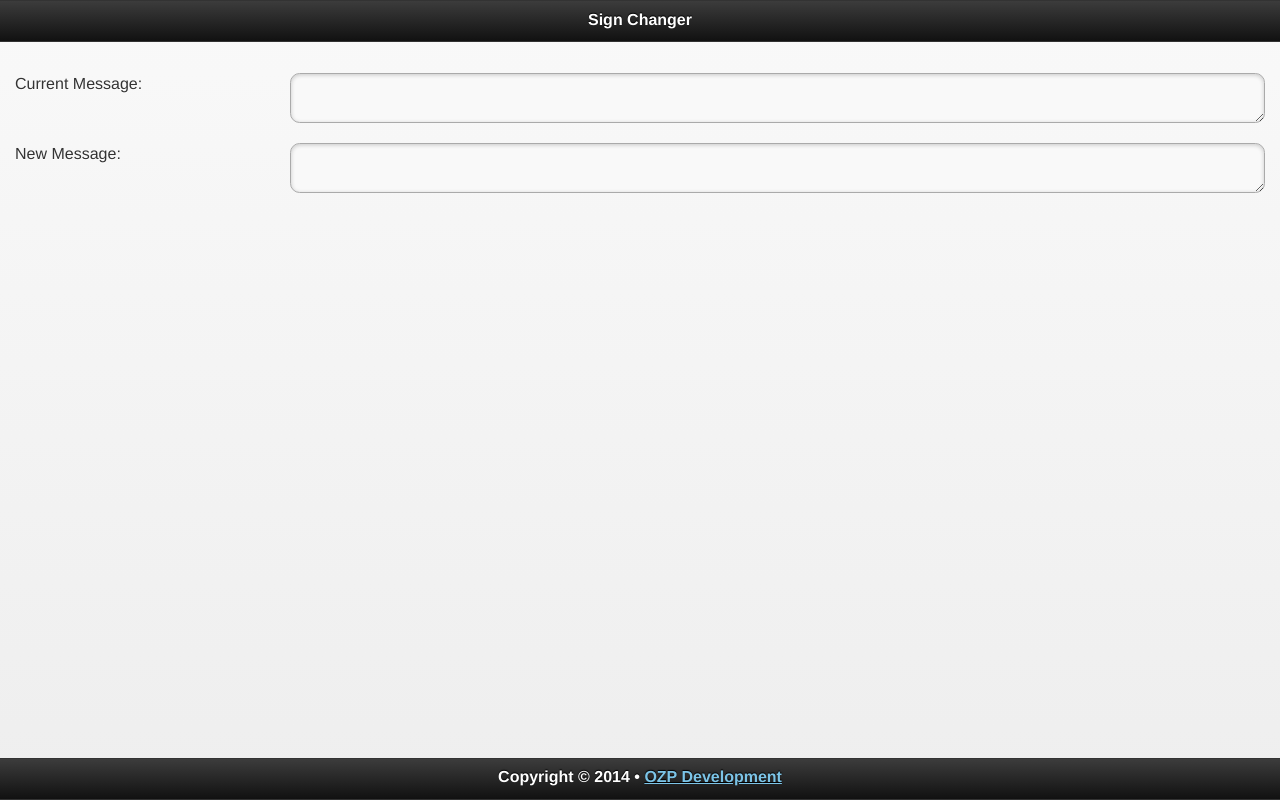
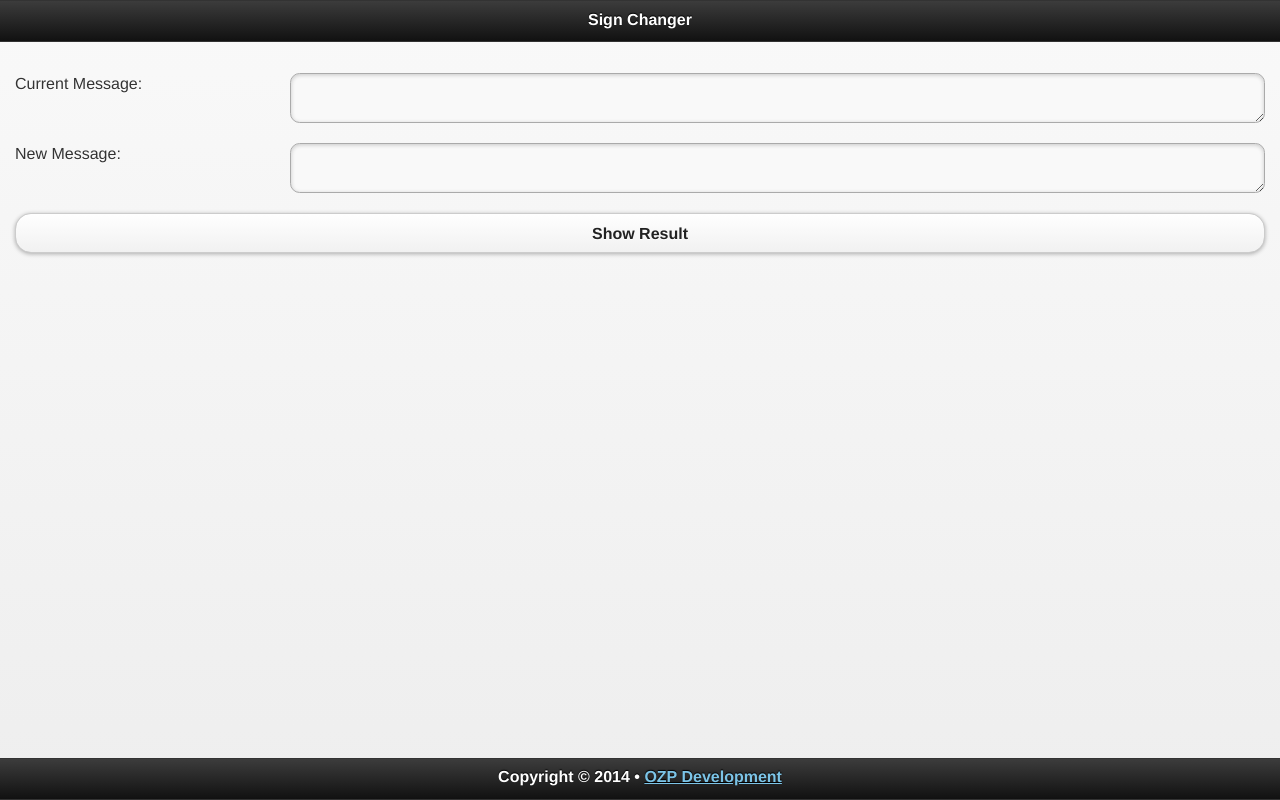
Before and after one commit to hdhensley/sign_changer, a plain HTML site: page index.html in a window 1280 px wide. Drawn offline with Linux system fonts and the light colour scheme.

Commit message:
Added button

```diff
--- a/index.html
+++ b/index.html
@@ -21,6 +21,9 @@
 					<label for="textarea">New Message:</label>
 					<textarea name="textarea" id="textarea"></textarea>
 				</div>
+				<div data-role="fieldcontain">
+				<button>Show Result</button>
+				</div>
 	        </div><!-- /content -->
 
 	        <div data-role="footer" data-theme="a" data-position="fixed">
```
